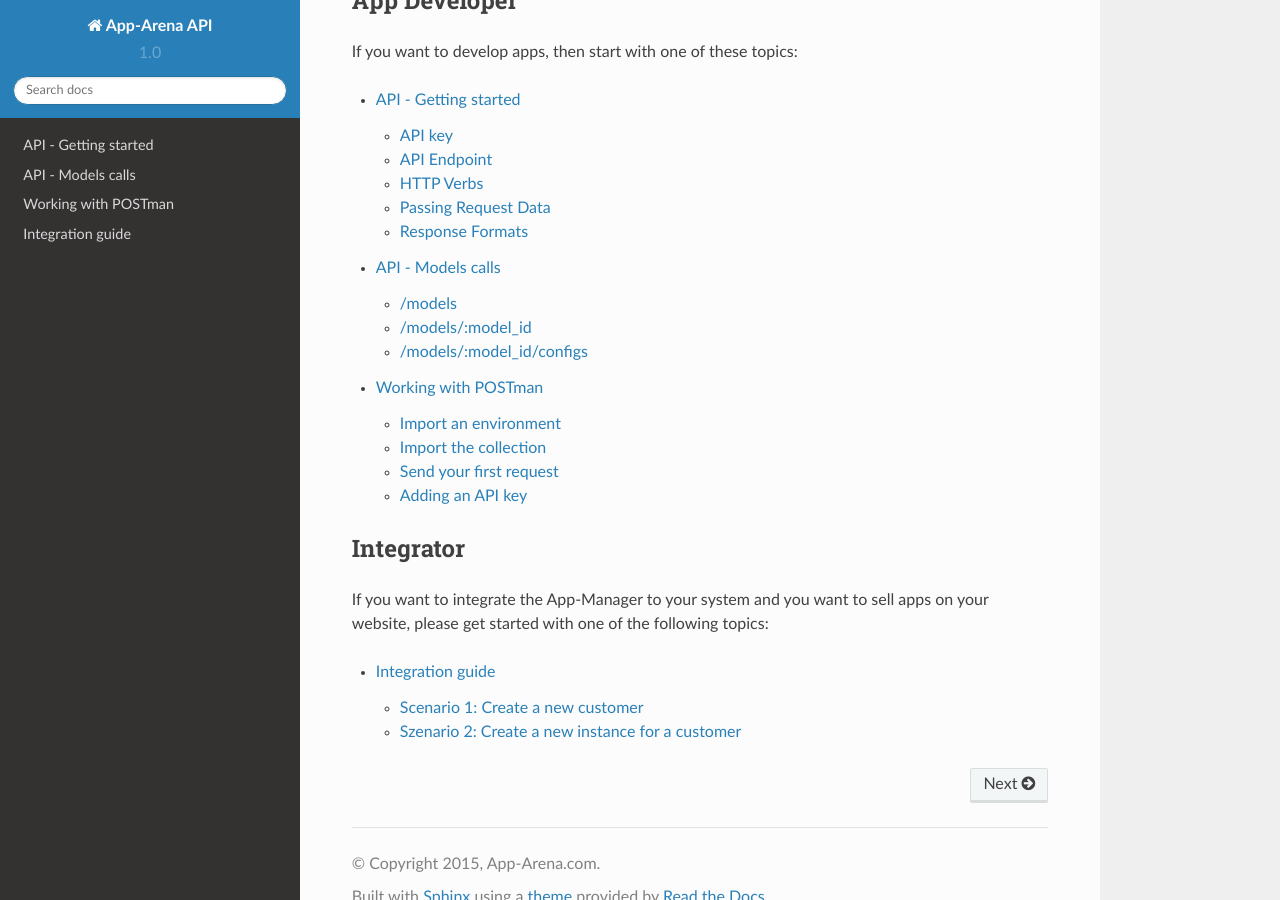
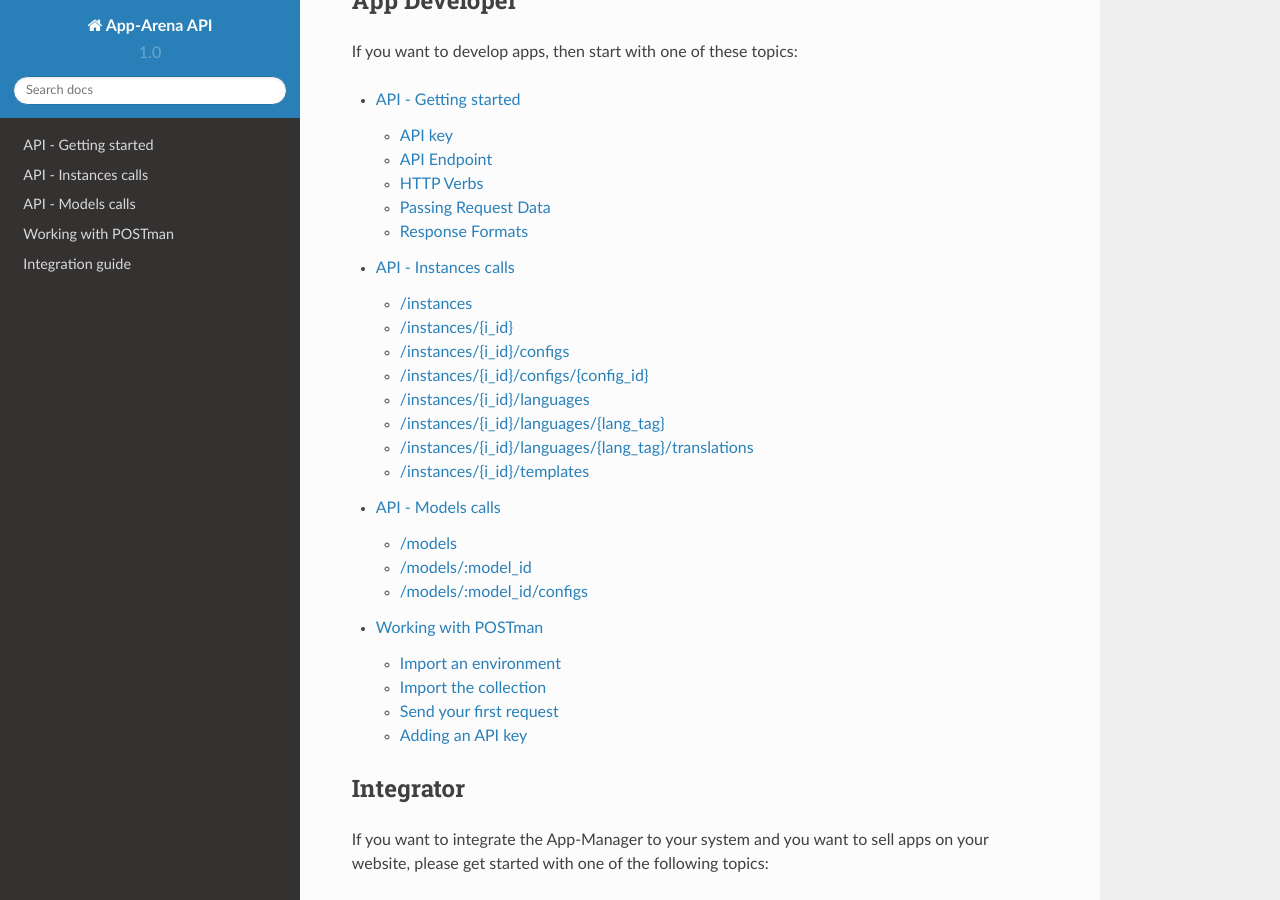
Before and after one commit to apparena/docs, a Sphinx documentation site: the page built from docs/index.rst, in a window 1280 px wide and 900 px high, scrolled down 616 px. Built offline with Sphinx 7.4.7 and the Read the Docs theme 2.0.0, drawn with Linux system fonts in a browser that asks for light colours.

Commit message:
Add empty instances nav to docs

```diff
--- /dev/null
+++ b/docs/api/090-instances.rst
@@ -0,0 +1,53 @@
+API - Instances calls
+=====================
+
+.. Tip:: Test all of those requests in our API-Explorer_.
+
+.. _API-Explorer: https://v2.app-arena.com/apigility/swagger/API-v1#!/instance
+
+/instances
+----------
+
+Documentation will follow soon...
+
+
+/instances/{i_id}
+-----------------
+
+Documentation will follow soon...
+
+
+/instances/{i_id}/configs
+-------------------------
+
+Documentation will follow soon...
+
+
+/instances/{i_id}/configs/{config_id}
+-------------------------------------
+
+Documentation will follow soon...
+
+
+/instances/{i_id}/languages
+---------------------------
+
+Documentation will follow soon...
+
+
+/instances/{i_id}/languages/{lang_tag}
+--------------------------------------
+
+Documentation will follow soon...
+
+
+/instances/{i_id}/languages/{lang_tag}/translations
+---------------------------------------------------
+
+Documentation will follow soon...
+
+
+/instances/{i_id}/templates
+---------------------------
+
+Documentation will follow soon...
--- a/docs/index.rst
+++ b/docs/index.rst
@@ -40,6 +40,7 @@
     :maxdepth: 2
 
     api/001-index
+    api/090-instances
     api/130-models
     postman
 
```
